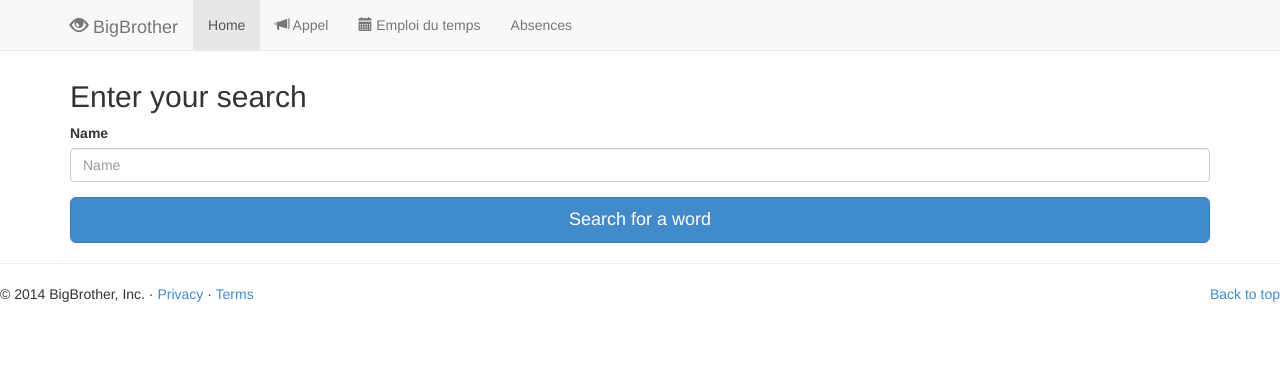
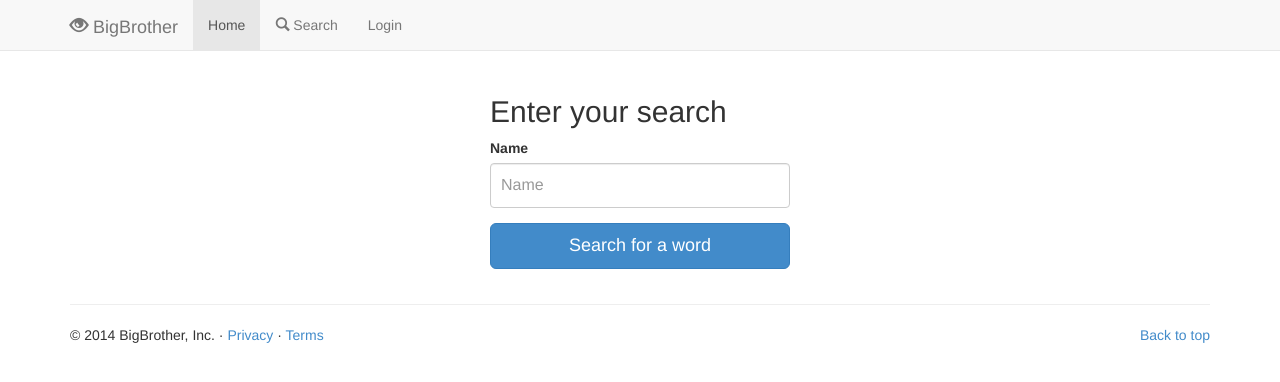
Before and after one commit to yenda/big-brother, a Django app: page /search in a window 1280 px wide. Shown: the top 382 px of the page. Run offline with Django 3.2, Linux system fonts and the light colour scheme; data that the repository does not hold is empty; style sheets or scripts are compiled from the project's sources; parts of the project's set-up code (start-up, migrations or seed data) failed here and were passed over; some libraries are stand-ins or nearby versions.

Commit message:
seems like e authentification is functionnal, need to work on views now to have more functionnalities

```diff
--- a/src/bigbrother/admin.py
+++ b/src/bigbrother/admin.py
@@ -1,9 +1,10 @@
 __author__ = 'yenda'
 
 from django.contrib import admin
-from .models import (Classroom, Activity, Absence, AbsenceReport, Event)
+from .models import (Membership, Classroom, Activity, Absence, AbsenceReport, Event)
 
 admin.site.register(Event)
+admin.site.register(Membership)
 admin.site.register(Classroom)
 admin.site.register(Activity)
 admin.site.register(Absence)
--- a/src/bigbrother/conf/settings.py
+++ b/src/bigbrother/conf/settings.py
@@ -166,6 +166,7 @@ INSTALLED_APPS = [
     # Project applications.
     'bigbrother',
     'bigbrother.adeweb',
+    'bigbrother.users',
     'bootstrap3',
     'colorful',
 ]
@@ -275,4 +276,6 @@ AXES_USE_USER_AGENT = False  # Default: False
 
 ADEWEB_API = {
     'BACKEND': 'bigbrother.adeweb.api.Dummy',
-}
+    }
+
+AUTH_USER_MODEL = 'users.User'
--- a/src/bigbrother/static/bigbrother/css/screen.css
+++ b/src/bigbrother/static/bigbrother/css/screen.css
@@ -44,3 +44,56 @@
 #content {
   margin-top: 60px;
 }
+
+/* line 5, ../../../sass/partials/_base.scss */
+.form-small {
+  max-width: 330px;
+  padding: 15px;
+  margin: 0 auto;
+}
+
+/* line 11, ../../../sass/partials/_base.scss */
+.form-small .form-small-heading,
+.form-small .checkbox {
+  margin-bottom: 10px;
+}
+
+/* line 14, ../../../sass/partials/_base.scss */
+.form-small .checkbox {
+  font-weight: normal;
+}
+
+/* line 17, ../../../sass/partials/_base.scss */
+.form-small .form-control {
+  position: relative;
+  height: auto;
+  -webkit-box-sizing: border-box;
+  -moz-box-sizing: border-box;
+  box-sizing: border-box;
+  padding: 10px;
+  font-size: 16px;
+}
+
+/* line 26, ../../../sass/partials/_base.scss */
+.form-small .form-control:focus {
+  z-index: 2;
+}
+
+/* line 29, ../../../sass/partials/_base.scss */
+.form-small input[type="email"] {
+  margin-bottom: -1px;
+  border-bottom-right-radius: 0;
+  border-bottom-left-radius: 0;
+}
+
+/* line 34, ../../../sass/partials/_base.scss */
+.form-small input[type="password"] {
+  margin-bottom: 10px;
+  border-top-left-radius: 0;
+  border-top-right-radius: 0;
+}
+
+/* line 40, ../../../sass/partials/_base.scss */
+.btn-block {
+  width: 100%;
+}
--- a/src/bigbrother/templates/master.html
+++ b/src/bigbrother/templates/master.html
@@ -46,9 +46,18 @@
             <div class="navbar-collapse collapse">
               <ul class="nav navbar-nav">
                 <li class="active"><a href="/">Home</a></li>
-                <li><a href={% url 'search' %}><span class="glyphicon glyphicon-bullhorn"></span> Appel</a></li>
-                <li><a href={% url 'search' %}><span class="glyphicon glyphicon-calendar"></span> Emploi du temps</a></li>
-                <li><a href="/"><i class="fa fa-users"></i> Absences</a></li>
+                <li><a href={% url 'search' %}><span class="glyphicon glyphicon-search"></span> Search</a></li>
+                {% if user.is_authenticated %}
+                    {% if user.is_instructor %}
+                        <li><a href={% url 'search' %}><span class="glyphicon glyphicon-bullhorn"></span> Call the register</a></li>
+                    {% endif %}
+                    <li><a href={% url 'search' %}><span class="glyphicon glyphicon-calendar"></span> Schedule</a></li>
+                    <li><a href="/"> Absences</a></li>
+                    <li><a>Welcome {{ user.username }}</a></li>
+                    <li><a href={% url 'logout' %}>Logout</a></li>
+                {% else %}
+                    <li><a href={% url 'login' %}>Login</a></li>
+                {% endif %}
               </ul>
             </div><!--/.nav-collapse -->
           </div>
@@ -61,9 +70,11 @@
 
         <!-- FOOTER -->
         <footer>
+          <div class="container">
           <hr class="featurette-divider">
           <p class="pull-right"><a href="#">Back to top</a></p>
           <p>&copy; 2014 BigBrother, Inc. &middot; <a href="#">Privacy</a> &middot; <a href="#">Terms</a></p>
+          </div>
         </footer>
 
         <script src="{% static 'bigbrother/lib/bootstrap/dist/js/bootstrap.min.js' %}"></script>
--- a/src/bigbrother/templates/search.html
+++ b/src/bigbrother/templates/search.html
@@ -45,8 +45,8 @@
     {% endif %}
 {% endif %}
 
-  <form class="form-search" method="GET">
-    <h2 class="form-search-heading">Enter your search</h2>
+  <form class="form-small" method="GET">
+    <h2 class="form-small-heading">Enter your search</h2>
      {% bootstrap_form form %}
     {% buttons %}
     <button type="submit" value="Search" class="btn btn-lg btn-primary btn-block">
--- a/src/bigbrother/urls.py
+++ b/src/bigbrother/urls.py
@@ -8,6 +8,7 @@ from django.views.generic.base import TemplateView
 from .views import (SearchView, GroupView, StudentView, TeacherView,
                     ActivityView, HomeView, EventView, ReportView, ValidationView)
 from .adeweb import urls as adeweb
+from .users import urls as accounts
 
 admin.autodiscover()
 
@@ -15,6 +16,7 @@ admin.autodiscover()
 urlpatterns = patterns('',
     url(r'^admin_tools/', include('admin_tools.urls')),
     url(r'^admin/', include(admin.site.urls)),
+    url(r'^accounts/', include(accounts)),
     url(r'^adeweb/', include(adeweb)),
     url(r'^search$', SearchView.as_view(), name='search'),
     url(r'^group/(?P<group>[- \w]+)', GroupView.as_view(), name='group'),
--- /dev/null
+++ b/src/bigbrother/users/urls.py
@@ -0,0 +1,9 @@
+from django.contrib.auth import views as auth_views
+from django.conf.urls import patterns, url
+from django.http import request
+
+urlpatterns = patterns('',
+                       url(r'^login/$', auth_views.login, name="login"),
+                       url(r'^logout/$',
+                           auth_views.logout_then_login, name="logout"),
+                       )
--- /dev/null
+++ b/src/bigbrother/users/views.py
@@ -0,0 +1 @@
+__author__ = 'yenda'
--- a/src/bigbrother/views.py
+++ b/src/bigbrother/views.py
@@ -4,8 +4,9 @@ from django.views.generic import TemplateView, View, DetailView
 from datetime import datetime
 from django.shortcuts import get_object_or_404, redirect
 from .forms import SearchForm
-from .models import Activity, Event, AbsenceReport, Absence
-from django.contrib.auth.models import User, Group
+from .models import Activity, Event, AbsenceReport, Absence, Membership
+from django.contrib.auth import get_user_model
+
 
 class HomeView(TemplateView):
     template_name = 'home.html'
@@ -20,9 +21,9 @@ class SearchView(TemplateView):
         context['form'] = SearchForm
         if search:
             context['search'] = search
-            context['teachers'] = User.objects.filter(name__icontains=search)
-            context['students'] = User.objects.filter(name__icontains=search)
-            context['groups'] = Group.objects.filter(name__icontains=search)
+            context['teachers'] = get_user_model().objects.filter(username__icontains=search, category="instructor")
+            context['students'] = get_user_model().objects.filter(username__icontains=search, category="student")
+            context['groups'] = Membership.objects.filter(name__icontains=search)
 
             results = len(context['teachers']) + len(context['students']) + len(context['groups'])
             if results > 0:
@@ -38,7 +39,7 @@ class GroupView(TemplateView):
 
     def get_context_data(self, **kwargs):
         context = super(GroupView, self).get_context_data(**kwargs)
-        context['students'] = User.objects.filter(groups__name__icontains=kwargs["group"])
+        context['students'] = get_user_model().objects.filter(groups__name__icontains=kwargs["group"])
 
         if context['students']:
             context['number_students'] = len(context['students'])
@@ -53,7 +54,7 @@ class StudentView(TemplateView):
 
     def get_context_data(self, **kwargs):
         context = super(StudentView, self).get_context_data(**kwargs)
-        context['student'] = get_object_or_404(User, adeweb_id=kwargs["student"])
+        context['student'] = get_object_or_404(get_user_model(), adeweb_id=kwargs["student"])
         context['events'] = Event.objects.filter(groups__students=context['student'])
         return context
 
@@ -63,7 +64,7 @@ class TeacherView(TemplateView):
 
     def get_context_data(self, **kwargs):
         context = super(TeacherView, self).get_context_data(**kwargs)
-        context['teacher'] = get_object_or_404(User, adeweb_id=kwargs["teacher"])
+        context['teacher'] = get_object_or_404(get_user_model(), adeweb_id=kwargs["teacher"])
         context['events'] = Event.objects.filter(teachers=context["teacher"])
         return context
 
@@ -90,9 +91,9 @@ class EventView(TemplateView):
     def post(self, request, *args, **kwargs):
         context = super(EventView, self).get_context_data(**kwargs)
         context['event'] = get_object_or_404(Event, adeweb_id=kwargs["event"])
-        context['teachers'] = User.objects.filter(events=context["event"])
+        context['teachers'] = get_user_model().objects.filter(events=context["event"])
         students_id = self.request.POST.getlist("students")
-        context['students'] = User.objects.filter(groups__events=context["event"], adeweb_id__in=students_id)
+        context['students'] = get_user_model().objects.filter(groups__events=context["event"], adeweb_id__in=students_id)
         if students_id:
             code = id_generator(30)
             absence_report = AbsenceReport(code=code, event=context['event'])
@@ -107,8 +108,8 @@ class EventView(TemplateView):
     def get_context_data(self, **kwargs):
         context = super(EventView, self).get_context_data(**kwargs)
         context['event'] = get_object_or_404(Event, adeweb_id=kwargs["event"])
-        context['teachers'] = User.objects.filter(events=context["event"])
-        context['students'] = User.objects.filter(groups__events=context["event"])
+        context['teachers'] = get_user_model().objects.filter(events=context["event"])
+        context['students'] = get_user_model().objects.filter(groups__events=context["event"])
         return context
 
 
```
Also changed, not shown: src/bigbrother/adeweb/parser.py (+12 -11 lines), src/bigbrother/adeweb/views.py (+4 -4 lines), src/bigbrother/models.py (+14 -5 lines), src/bigbrother/sass/partials/_base.scss (+39 -0 lines), src/bigbrother/templates/registration/logged_out.html (added, +8 -0 lines), src/bigbrother/templates/registration/login.html (added, +17 -0 lines), src/bigbrother/users/admin.py (+3 -20 lines), src/bigbrother/users/models.py (+7 -7 lines).
